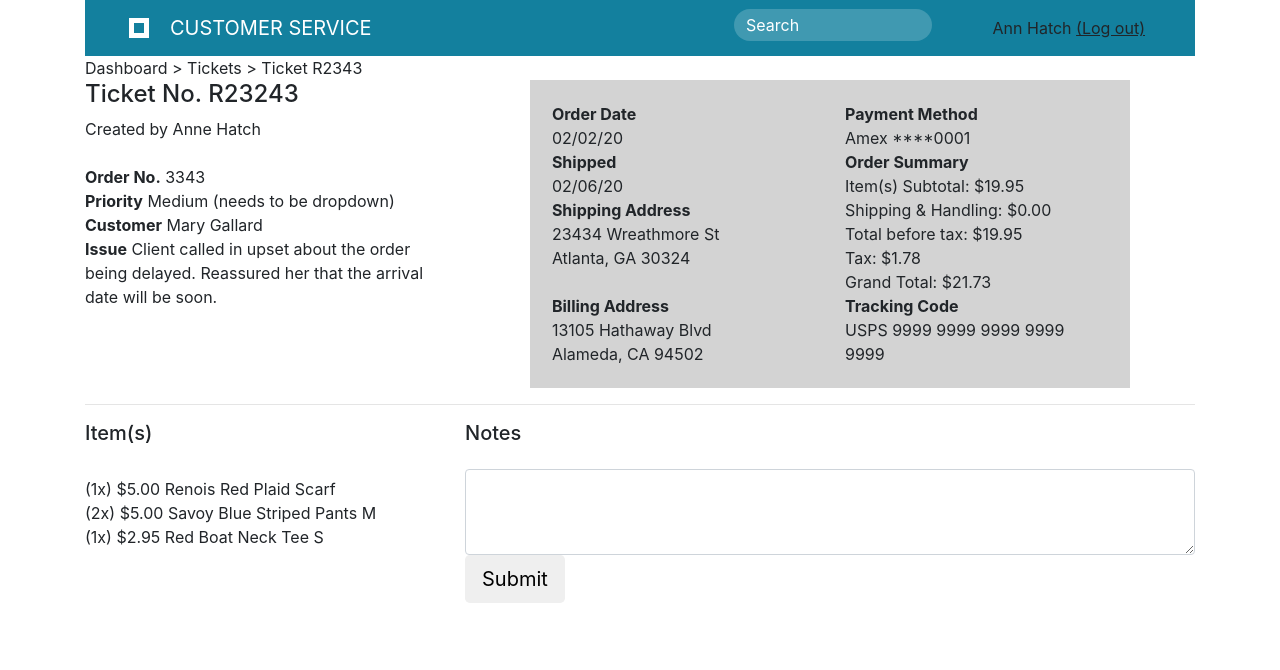
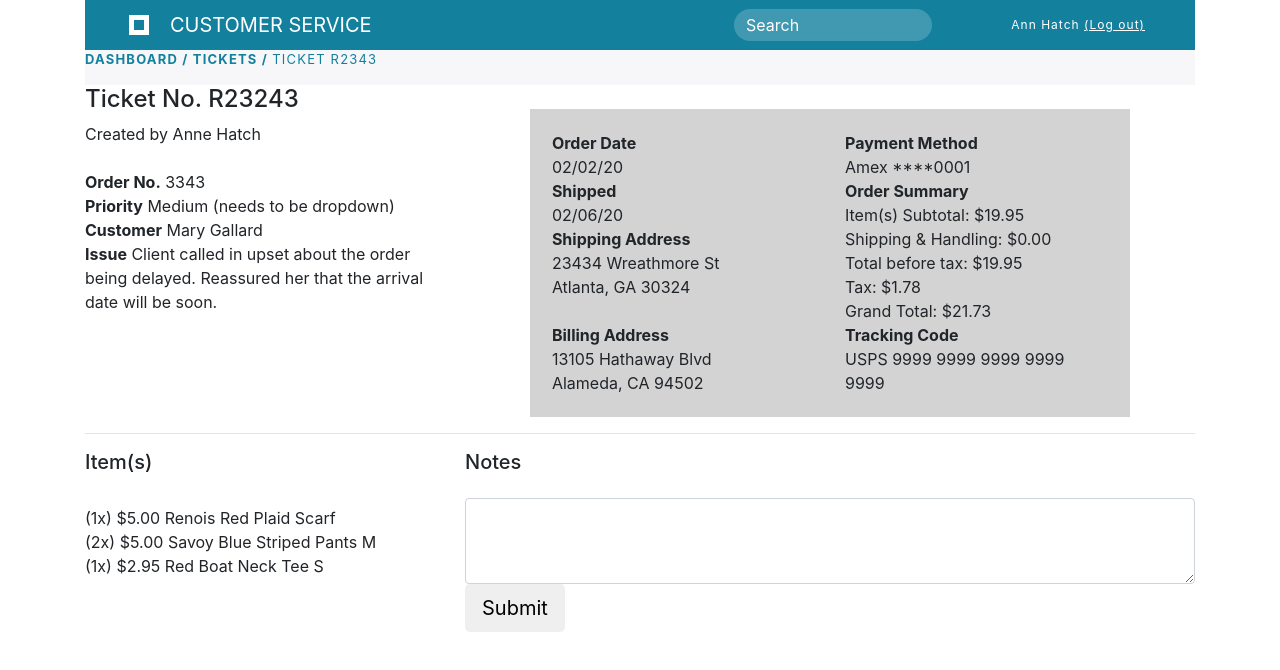
Before and after one commit to mchiang62/customer-order-tracking, a website: page public/index.html in a window 1280 px wide. Drawn offline with nearby package versions, Linux system fonts and the light colour scheme.

Commit message:
updated header

```diff
--- a/public/css/styles.css
+++ b/public/css/styles.css
@@ -23,6 +23,7 @@ body {
 
 .navbar {
   background-color: #13809e;
+  height: 50px;
 }
 
 #cs {
@@ -39,20 +40,32 @@ body {
   left: 649px;
   top: 9px;
   border: rgba(245, 247, 251, 0.2);
-  margin-right: 17px !important;
-
 }
 
 #aHatch {
-    margin-right: 34px;
-
+  margin-right: 34px;
+  color: #ffffff;
+  font-size: 12px;
+  line-height: 14px;
+  letter-spacing: 1.02343px;
 }
 
-
 ::placeholder {
-    color:#ffffff !important;
+  color: #ffffff !important;
 }
 
-p{
-    margin: 0;
+header {
+  background-color: #f7f7f9;
+  height: 35px;
 }
+
+#head {
+  font-size: 13px;
+  letter-spacing: 1.194px;
+  text-transform: uppercase;
+  color: #13809E;
+}
+
+p {
+  margin: 0;
+}
--- a/public/index.html
+++ b/public/index.html
@@ -23,7 +23,7 @@
                 aria-controls="navbarSupportedContent" aria-expanded="false" aria-label="Toggle navigation">
                 <span class="navbar-toggler-icon"></span>
             </button>
-            <div class="collapse navbar-collapse" id="navbarSupportedContent">
+            <div class="collapse navbar-collapse" id="searchbar">
                 <ul class="navbar-nav">
                     <li>
                         <form class="form-inline my-2 my-lg-0">
@@ -36,9 +36,15 @@
             <p id="aHatch">Ann Hatch <u>(Log out)</u></p>
         </nav>
 
+        <header>
+            <p id="head"><b>DASHBOARD / TICKETS / </b> TICKET R2343</p>
+        </header>
+
+
+
+
         <div class="row">
             <div class="col-lg-4">
-                <p>Dashboard > Tickets > Ticket R2343</p>
                 <h4>Ticket No. R23243</h4>
                 <p>Created by Anne Hatch</p>
                 <br>
```
